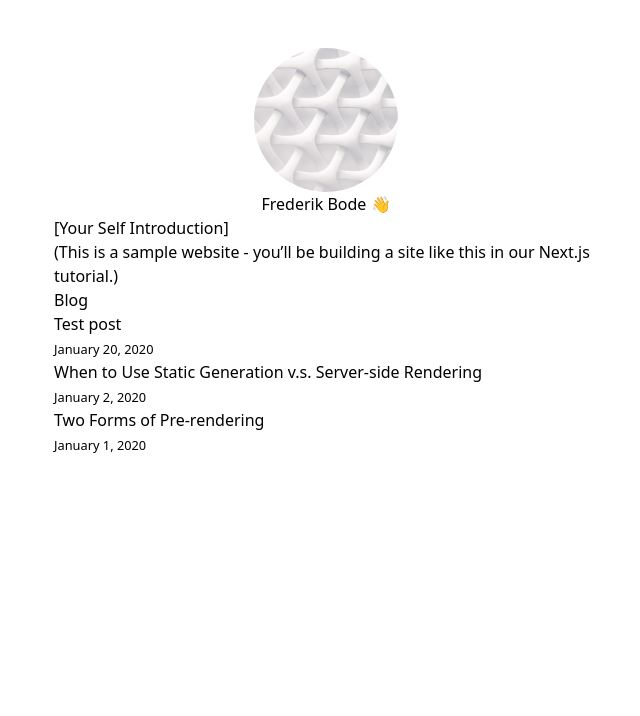
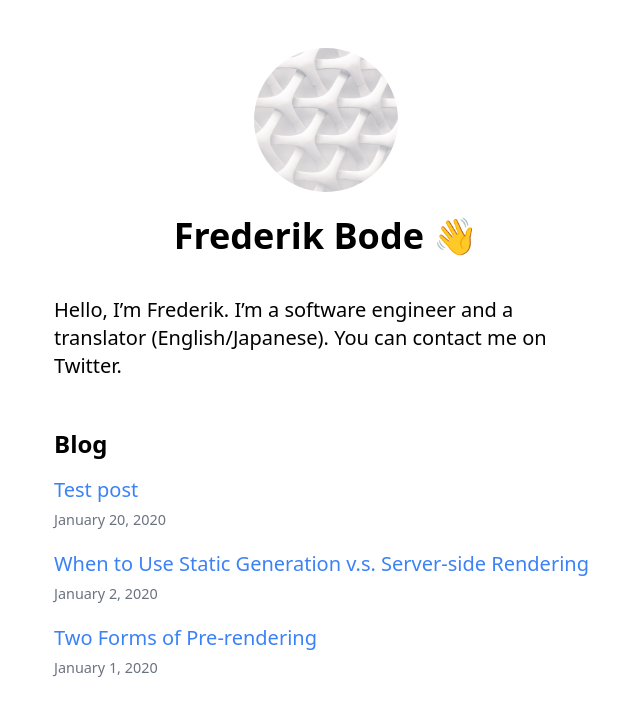
Before and after one commit to bodeby/portfolio, a Next.js app: page / in a window 1280 px wide. Shown: the top 716 px of the page, without its empty margins (314-954 px from the left). Built offline with nearby package versions, Linux system fonts and the light colour scheme.

Commit message:
some minor work

```diff
--- a/components/layout.js
+++ b/components/layout.js
@@ -31,12 +31,12 @@ export default function Layout({ children, home }) {
             <Image
               priority
               src="/images/profile.jpg"
-              className={'rounded-full w-[144px] h-[144px]'}
+              className={'rounded-full'}
               height={144}
               width={144}
               alt={name}
             />
-            <h1 className={'font-lg'}>{name}</h1>
+            <h1 className={'text-4xl font-bold py-6'}>{name}</h1>
           </>
         ) : (
           <>
@@ -45,26 +45,26 @@ export default function Layout({ children, home }) {
                 <Image
                   priority
                   src="/images/profile.jpg"
-                  className={utilStyles.borderCircle}
+                  className='rounded-full'
                   height={108}
                   width={108}
                   alt={name}
                 />
               </a>
             </Link>
-            <h2 className={utilStyles.headingLg}>
+            <h2 className='py-4 text-2xl'>
               <Link href="/">
-                <a className={utilStyles.colorInherit}>{name}</a>
+                <a className=''>{name}</a>
               </Link>
             </h2>
           </>
         )}
       </header>
-      <main>{children}</main>
+      <main className='mt-4'>{children}</main>
       {!home && (
         <div className={styles.backToHome}>
           <Link href="/">
-            <a>← Back to home</a>
+            <a className='text-blue-500'>← Back to home</a>
           </Link>
         </div>
       )}
--- a/pages/index.js
+++ b/pages/index.js
@@ -10,23 +10,19 @@ export default function Home({ allPostsData }) {
       <Head>
         <title>{siteTitle}</title>
       </Head>
-      <section className={''}>
-        <p>[Your Self Introduction]</p>
-        <p>
-          (This is a sample website - you’ll be building a site like this in{' '}
-          <a href="https://nextjs.org/learn">our Next.js tutorial</a>.)
-        </p>
+      <section className={'mb-12 text-xl'}>
+        <p>Hello, I’m Frederik. I’m a software engineer and a translator (English/Japanese). You can contact me on Twitter.</p>
       </section>
-      <section className={``}>
-        <h2 className={''}>Blog</h2>
-        <ul className={''}>
+      <section className={`space-y-4`}>
+        <h2 className={'text-2xl font-bold'}>Blog</h2>
+        <ul className={'space-y-4 text-lg'}>
           {allPostsData.map(({ id, date, title }) => (
             <li className={''} key={id}>
               <Link href={`/posts/${id}`}>
-                <a>{title}</a>
+                <a className='text-xl text-blue-500'>{title}</a>
               </Link>
               <br />
-              <small className={''}>
+              <small className={'text-md text-gray-500'}>
                 <Date dateString={date} />
               </small>
             </li>
--- a/pages/posts/[id].js
+++ b/pages/posts/[id].js
@@ -10,9 +10,9 @@ export default function Post({ postData }) {
       <Head>
         <title>{postData.title}</title>
       </Head>
-      <article>
-        <h1 className={utilStyles.headingXl}>{postData.title}</h1>
-        <div className={utilStyles.lightText}>
+      <article className='space-y-6'>
+        <h1 className={'text-3xl font-bold'}>{postData.title}</h1>
+        <div className={utilStyles.lightText + 'font-lg text-gray-500'}>
           <Date dateString={postData.date} />
         </div>
         <div dangerouslySetInnerHTML={{ __html: postData.contentHtml }} />
```
